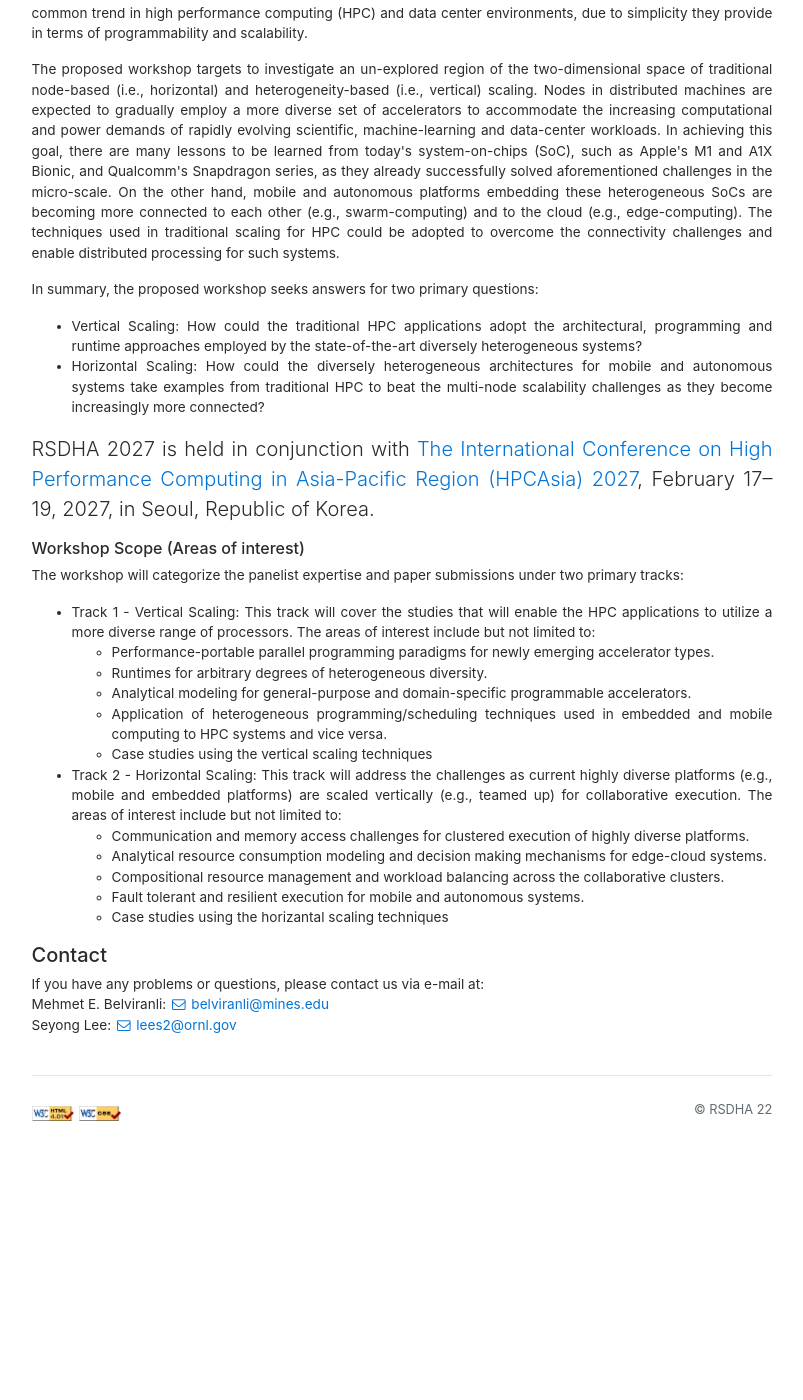
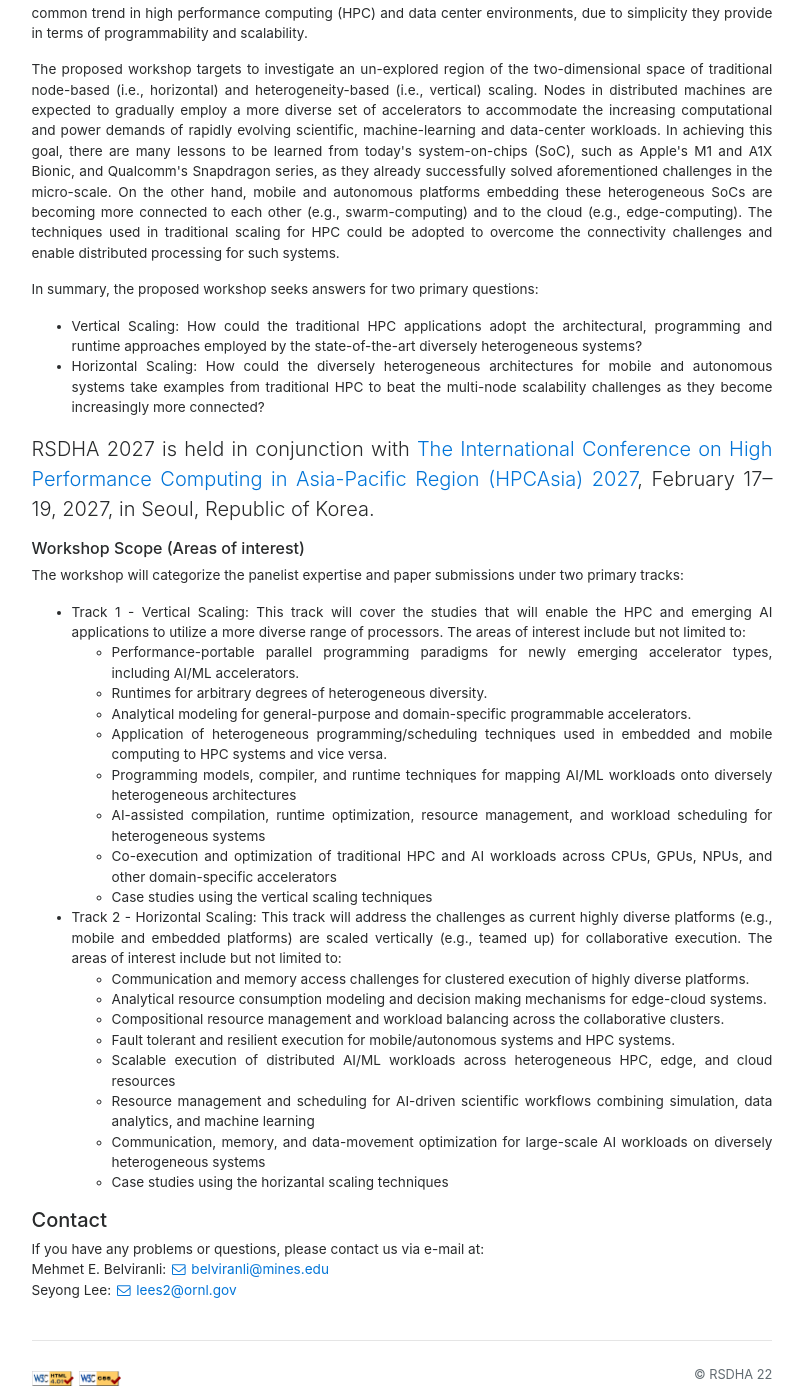
Before and after one commit to hpsslab/rsdha-27, a Jekyll site: the page built from index.html, in a window 1280 px wide and 1400 px high, scrolled down 871 px. Shown: the whole window, without its empty margins (238-1041 px from the left). Built offline with Jekyll 4.4.1, drawn with Linux system fonts in a browser that asks for light colours; nearby versions of some CDN libraries; before the commit the page ends 2006 px from its top, so only the background shows below that.

Commit message:
Update index

```diff
--- a/_data/conference.yml
+++ b/_data/conference.yml
@@ -78,8 +78,10 @@ program_chair:
 #pc_chair:
 #  - name: Mohammad Alaul Haque Monil
 #    org: Oak Ridge National Laboratory (ORNL)
-keynote_speakers: null
-panelists: null
+keynote_speakers:
+  - name: Jaejin Lee
+    org: Seoul National University
+#panelists: null
 #steering_committees:
 #  - name: Ulya Karpuzcu
 #    org:  University of Minnesota, Twin Cities
--- a/index.html
+++ b/index.html
@@ -77,13 +77,16 @@ slide_id: 0
             <p>The workshop will categorize the panelist expertise and paper submissions under two primary tracks:</p>
             <ul>
                 <li>Track 1 - Vertical Scaling: This track will cover the studies that will
-                    enable the HPC applications to utilize a more diverse range of processors.
+                    enable the HPC and emerging AI applications to utilize a more diverse range of processors.
                     The areas of interest include but not limited to:
                     <ul>
-                        <li>Performance-portable parallel programming paradigms for newly emerging accelerator types.</li>
+                        <li>Performance-portable parallel programming paradigms for newly emerging accelerator types, including AI/ML accelerators.</li>
                         <li>Runtimes for arbitrary degrees of heterogeneous diversity.</li>
                         <li>Analytical modeling for general-purpose and domain-specific programmable accelerators.</li>
                         <li>Application of heterogeneous programming/scheduling techniques used in embedded and mobile computing to HPC systems and vice versa.</li>
+						<li> Programming models, compiler, and runtime techniques for mapping AI/ML workloads onto diversely heterogeneous architectures</li>
+						<li> AI-assisted compilation, runtime optimization, resource management, and workload scheduling for heterogeneous systems</li>
+						<li>Co-execution and optimization of traditional HPC and AI workloads across CPUs, GPUs, NPUs, and other domain-specific accelerators</li>
                         <li>Case studies using the vertical scaling techniques</li>
                     </ul></li>
                 <li>Track 2 - Horizontal Scaling: This track will address the challenges as current
@@ -93,7 +96,10 @@ slide_id: 0
                         <li>Communication and memory access challenges for clustered execution of highly diverse platforms.</li>
                         <li>Analytical resource consumption modeling and decision making mechanisms for edge-cloud systems.</li>
                         <li>Compositional resource management and workload balancing across the collaborative clusters.</li>
-                        <li>Fault tolerant and resilient execution for mobile and autonomous systems.</li>
+                        <li>Fault tolerant and resilient execution for mobile/autonomous systems and HPC systems.</li>
+						<li> Scalable execution of distributed AI/ML workloads across heterogeneous HPC, edge, and cloud resources</li>
+						<li> Resource management and scheduling for AI-driven scientific workflows combining simulation, data analytics, and machine learning</li>
+						<li> Communication, memory, and data-movement optimization for large-scale AI workloads on diversely heterogeneous systems</li>
                         <li>Case studies using the horizantal scaling techniques</li>
                     </ul></li>
             </ul>
```
